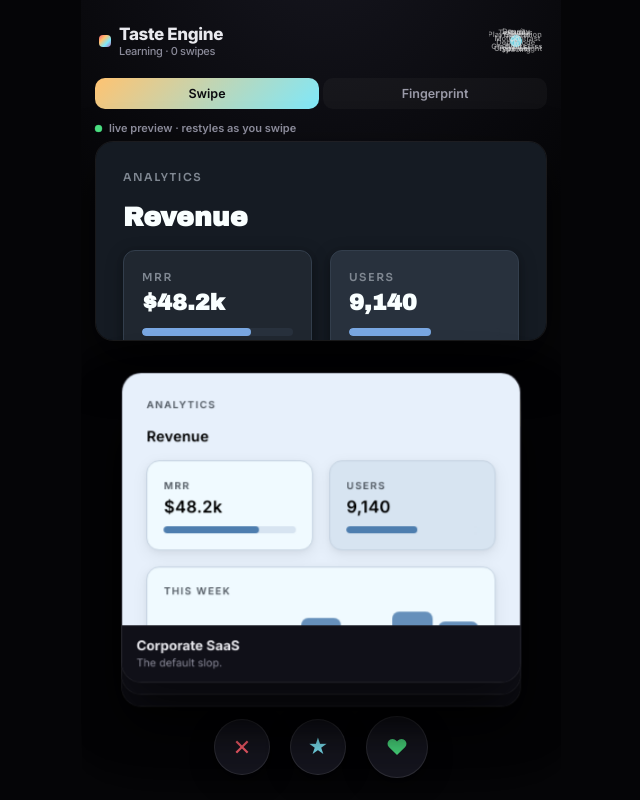
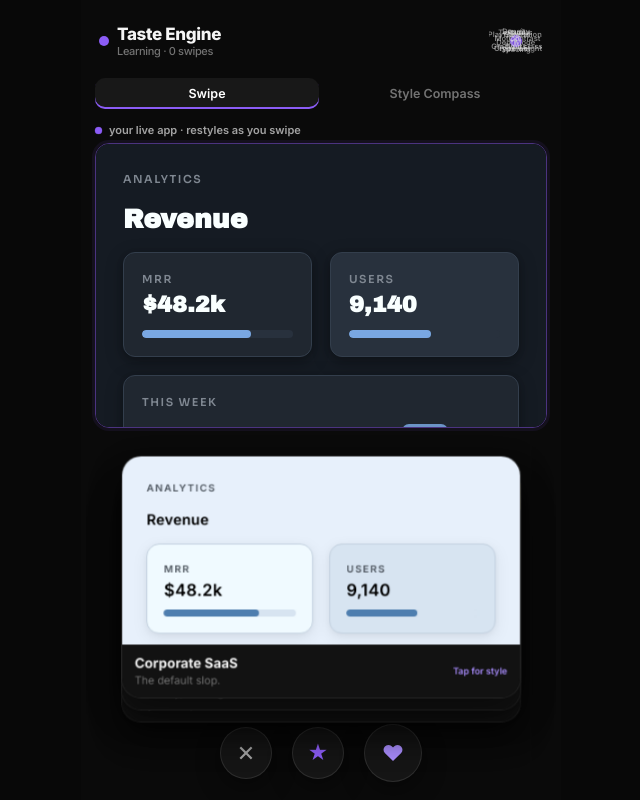
Before and after one commit to lukataylo/high-bar, a React (Vite) app: page / in a window 1280 px wide. Shown: the whole page, without its empty margins (319-959 px from the left). Built offline with nearby package versions, Linux system fonts and the light colour scheme.

Commit message:
refactor: simplify interface and emphasize live preview
Co-authored-by: lukataylo <lukataylo@users.noreply.github.com>

```diff
--- a/src/App.tsx
+++ b/src/App.tsx
@@ -24,7 +24,7 @@ const INSPIRATION = orderedCorpus();
 const VARIANTS_START = 10; // variants begin appearing after ~10 swipes
 const STACK = 3;
 
-type Tab = "swipe" | "fingerprint";
+type Tab = "swipe" | "compass";
 
 export default function App() {
   const [state, setState] = useState<TasteState>(initialState);
@@ -108,10 +108,10 @@ export default function App() {
           Swipe
         </button>
         <button
-          className={`tab${tab === "fingerprint" ? " active" : ""}`}
-          onClick={() => setTab("fingerprint")}
+          className={`tab${tab === "compass" ? " active" : ""}`}
+          onClick={() => setTab("compass")}
         >
-          Fingerprint
+          Style Compass
         </button>
       </div>
 
@@ -119,7 +119,7 @@ export default function App() {
         <div className="swipe-view">
           <div className="mirror-panel">
             <div className="mirror-tag">
-              <span className="mirror-live" /> live preview · restyles as you swipe
+              <span className="mirror-live" /> your live app · restyles as you swipe
             </div>
             <div className="mirror-frame">
               <MockUI tokens={tokens} layout="dashboard" />
--- a/src/app.css
+++ b/src/app.css
@@ -13,7 +13,7 @@
 }
 
 .mirror-panel {
-  padding: 6px 14px 10px;
+  padding: 8px 14px 12px;
 }
 
 .mirror-tag {
@@ -21,7 +21,7 @@
   align-items: center;
   gap: 7px;
   font-size: 11px;
-  color: #8a8a99;
+  color: #a3a3a3;
   font-weight: 600;
   margin-bottom: 6px;
 }
@@ -30,29 +30,29 @@
   width: 7px;
   height: 7px;
   border-radius: 999px;
-  background: #4ade80;
-  box-shadow: 0 0 0 0 rgba(74, 222, 128, 0.6);
+  background: #8b5cf6;
+  box-shadow: 0 0 0 0 rgba(139, 92, 246, 0.5);
   animation: pulse 1.8s infinite;
 }
 
 @keyframes pulse {
   0% {
-    box-shadow: 0 0 0 0 rgba(74, 222, 128, 0.5);
+    box-shadow: 0 0 0 0 rgba(139, 92, 246, 0.45);
   }
   70% {
-    box-shadow: 0 0 0 7px rgba(74, 222, 128, 0);
+    box-shadow: 0 0 0 7px rgba(139, 92, 246, 0);
   }
   100% {
-    box-shadow: 0 0 0 0 rgba(74, 222, 128, 0);
+    box-shadow: 0 0 0 0 rgba(139, 92, 246, 0);
   }
 }
 
 .mirror-frame {
-  height: 200px;
-  border-radius: 18px;
+  height: 285px;
+  border-radius: 14px;
   overflow: hidden;
-  border: 1px solid rgba(255, 255, 255, 0.08);
-  box-shadow: 0 20px 50px rgba(0, 0, 0, 0.5);
+  border: 1px solid rgba(139, 92, 246, 0.5);
+  box-shadow: 0 0 0 3px rgba(139, 92, 246, 0.08);
 }
 
 .mirror-frame .mirror {
@@ -64,7 +64,7 @@
 .deck {
   position: relative;
   flex: 1;
-  margin: 4px 18px 0;
+  margin: 2px 18px 0;
   min-height: 0;
 }
 
@@ -98,9 +98,9 @@
   backface-visibility: hidden;
   border-radius: 22px;
   overflow: hidden;
-  background: #101018;
+  background: #121212;
   border: 1px solid rgba(255, 255, 255, 0.09);
-  box-shadow: 0 24px 60px rgba(0, 0, 0, 0.55);
+  box-shadow: 0 16px 36px rgba(0, 0, 0, 0.45);
   display: flex;
   flex-direction: column;
 }
@@ -120,8 +120,8 @@
   display: flex;
   align-items: center;
   justify-content: space-between;
-  padding: 12px 16px 14px;
-  background: #101018;
+  padding: 10px 14px 12px;
+  background: #121212;
   border-top: 1px solid rgba(255, 255, 255, 0.07);
 }
 
@@ -132,7 +132,7 @@
 
 .card-tagline {
   font-size: 12px;
-  color: #8a8a99;
+  color: #737373;
   margin-top: 2px;
 }
 
@@ -142,13 +142,22 @@
   letter-spacing: 0.08em;
   padding: 4px 8px;
   border-radius: 8px;
-  background: rgba(126, 232, 250, 0.16);
-  color: #7ee8fa;
+  background: rgba(139, 92, 246, 0.16);
+  color: #a78bfa;
+  margin-left: 8px;
 }
 
 .card-badge.off {
-  background: rgba(255, 95, 109, 0.16);
-  color: #ff8b95;
+  background: rgba(255, 255, 255, 0.08);
+  color: #a3a3a3;
+}
+
+.card-tap-hint {
+  margin-left: auto;
+  color: #a78bfa;
+  font-size: 10px;
+  font-weight: 600;
+  white-space: nowrap;
 }
 
 /* swipe stamps */
@@ -166,37 +175,37 @@
 
 .stamp.like {
   right: 20px;
-  color: #4ade80;
-  border-color: #4ade80;
+  color: #a78bfa;
+  border-color: #a78bfa;
   transform: rotate(14deg);
 }
 
 .stamp.pass {
   left: 20px;
-  color: #ff5f6d;
-  border-color: #ff5f6d;
+  color: #e5e5e5;
+  border-color: #e5e5e5;
   transform: rotate(-14deg);
 }
 
 .stamp.super {
   left: 50%;
   transform: translateX(-50%);
-  color: #7ee8fa;
-  border-color: #7ee8fa;
+  color: #8b5cf6;
+  border-color: #8b5cf6;
 }
 
 /* card back */
 .card-back {
   transform: rotateY(180deg);
   padding: 22px 20px;
-  background: linear-gradient(160deg, #14141e, #0b0b12);
+  background: #121212;
 }
 
 .card-back-title {
   font-size: 12px;
   letter-spacing: 0.14em;
   text-transform: uppercase;
-  color: #7ee8fa;
+  color: #a78bfa;
   font-weight: 700;
 }
 
@@ -221,7 +230,7 @@
 
 .teach-label {
   font-size: 12px;
-  color: #8a8a99;
+  color: #737373;
   font-weight: 600;
 }
 
@@ -235,7 +244,7 @@
 .teach-fill {
   display: block;
   height: 100%;
-  background: linear-gradient(90deg, #7ee8fa, #ffc371);
+  background: #8b5cf6;
   border-radius: 999px;
 }
 
@@ -263,17 +272,17 @@
   align-items: center;
   justify-content: center;
   gap: 20px;
-  padding: 16px 0 22px;
+  padding: 12px 0 18px;
 }
 
 .act {
-  width: 56px;
-  height: 56px;
+  width: 52px;
+  height: 52px;
   border-radius: 999px;
   font-size: 22px;
   display: grid;
   place-items: center;
-  background: #16161f;
+  background: #151515;
   border: 1px solid rgba(255, 255, 255, 0.1);
   box-shadow: 0 8px 24px rgba(0, 0, 0, 0.4);
   transition: transform 0.12s ease;
@@ -284,15 +293,15 @@
 }
 
 .act.pass {
-  color: #ff5f6d;
+  color: #a3a3a3;
 }
 .act.like {
-  color: #4ade80;
-  width: 62px;
-  height: 62px;
+  color: #a78bfa;
+  width: 58px;
+  height: 58px;
 }
 .act.super {
-  color: #7ee8fa;
+  color: #8b5cf6;
   font-size: 20px;
 }
 
@@ -314,7 +323,7 @@
   font-size: 11px;
   letter-spacing: 0.16em;
   text-transform: uppercase;
-  color: #7ee8fa;
+  color: #a78bfa;
   font-weight: 700;
 }
 
@@ -323,10 +332,7 @@
   font-weight: 800;
   letter-spacing: -0.02em;
   margin: 6px 0 4px;
-  background: linear-gradient(135deg, #ffc371, #7ee8fa, #b06ab3);
-  -webkit-background-clip: text;
-  background-clip: text;
-  -webkit-text-fill-color: transparent;
+  color: #ffffff;
 }
 
 .fp-meta {
@@ -353,7 +359,7 @@
 
 .fp-type {
   width: 100%;
-  background: #101018;
+  background: #121212;
   border: 1px solid rgba(255, 255, 255, 0.08);
   border-radius: 16px;
   padding: 14px 16px;
@@ -389,9 +395,9 @@
   font-weight: 600;
   padding: 6px 12px;
   border-radius: 999px;
-  background: rgba(255, 195, 113, 0.14);
-  color: #ffc371;
-  border: 1px solid rgba(255, 195, 113, 0.28);
+  background: rgba(139, 92, 246, 0.14);
+  color: #a78bfa;
+  border: 1px solid rgba(139, 92, 246, 0.28);
 }
 
 .fp-generate {
@@ -400,9 +406,9 @@
   border-radius: 16px;
   font-weight: 700;
   font-size: 15px;
-  color: #0b0b0f;
-  background: linear-gradient(135deg, #ffc371, #7ee8fa);
-  box-shadow: 0 12px 30px rgba(126, 232, 250, 0.25);
+  color: #ffffff;
+  background: #7c3aed;
+  box-shadow: none;
 }
 
 .fp-generate code {
@@ -450,7 +456,7 @@
   font-size: 10px;
   letter-spacing: 0.16em;
   text-transform: uppercase;
-  color: #7ee8fa;
+  color: #a78bfa;
   font-weight: 700;
 }
 
@@ -476,7 +482,7 @@
   font-family: "IBM Plex Mono", monospace;
   font-size: 11.5px;
   line-height: 1.55;
-  color: #cfe9ff;
+  color: #e5e5e5;
   white-space: pre-wrap;
   word-break: break-word;
   flex: 1;
@@ -499,8 +505,8 @@
 }
 
 .modal-btn.primary {
-  background: linear-gradient(135deg, #ffc371, #7ee8fa);
-  color: #0b0b0f;
+  background: #7c3aed;
+  color: #ffffff;
 }
 
 .modal-foot {
--- a/src/components/SwipeCard.tsx
+++ b/src/components/SwipeCard.tsx
@@ -28,7 +28,6 @@ export function SwipeCard({ card, isTop, offset, onSwipe }: Props) {
   const superOpacity = useTransform(y, [-SWIPE_UP, -30], [1, 0]);
 
   const [flipped, setFlipped] = useState(false);
-  const [pressTimer, setPressTimer] = useState<number | null>(null);
 
   const layout = card.kind === "inspiration" ? card.layout : "dashboard";
   const tokens = tokensFromTaste(card.attrs, card.hue);
@@ -45,17 +44,6 @@ export function SwipeCard({ card, isTop, offset, onSwipe }: Props) {
     } else {
       x.set(0);
       y.set(0);
-    }
-  }
-
-  function startPress() {
-    const id = window.setTimeout(() => setFlipped((f) => !f), 380);
-    setPressTimer(id);
-  }
-  function endPress() {
-    if (pressTimer) {
-      window.clearTimeout(pressTimer);
-      setPressTimer(null);
     }
   }
 
@@ -81,9 +69,9 @@ export function SwipeCard({ card, isTop, offset, onSwipe }: Props) {
       dragSnapToOrigin
       dragElastic={0.7}
       onDragEnd={handleDragEnd}
-      onPointerDown={startPress}
-      onPointerUp={endPress}
-      onPointerCancel={endPress}
+      onTap={() => {
+        if (isTop) setFlipped((value) => !value);
+      }}
       initial={{ scale: 0.9, opacity: 0 }}
       animate={{ opacity: 1 }}
       exit={{ x: x.get() > 0 ? 400 : x.get() < 0 ? -400 : 0, y: y.get() < -50 ? -500 : 0, opacity: 0 }}
@@ -99,6 +87,7 @@ export function SwipeCard({ card, isTop, offset, onSwipe }: Props) {
               <div className="card-name">{card.name}</div>
               <div className="card-tagline">{card.tagline}</div>
             </div>
+            <span className="card-tap-hint">Tap for style</span>
             {card.kind === "variant" && (
               <span className={`card-badge${card.offTaste ? " off" : ""}`}>
                 {card.offTaste ? "PROBE" : "BRED"}
@@ -138,7 +127,7 @@ export function SwipeCard({ card, isTop, offset, onSwipe }: Props) {
               );
             })}
           </div>
-          <div className="card-back-hint">long-press to flip back</div>
+          <div className="card-back-hint">tap to flip back</div>
         </div>
       </div>
     </motion.div>
--- a/src/components/TasteCard.tsx
+++ b/src/components/TasteCard.tsx
@@ -29,7 +29,7 @@ export function TasteCard({ taste, confidence, tokens, hue, swipeCount, overall,
   return (
     <div className="fingerprint">
       <div className="fp-header">
-        <div className="fp-eyebrow">Your taste fingerprint</div>
+        <div className="fp-eyebrow">Your Style Compass</div>
         <div className="fp-name" style={{ fontFamily: pairing.display }}>
           {name}
         </div>
--- a/src/components/TasteRadar.tsx
+++ b/src/components/TasteRadar.tsx
@@ -8,7 +8,7 @@ interface Props {
 }
 
 // Radar chart of the 14 dimensions. SVG, no chart lib needed.
-export function TasteRadar({ taste, confidence, size = 240, color = "#7ee8fa" }: Props) {
+export function TasteRadar({ taste, confidence, size = 240, color = "#8b5cf6" }: Props) {
   const cx = size / 2;
   const cy = size / 2;
   const r = size / 2 - 34;
@@ -45,7 +45,7 @@ export function TasteRadar({ taste, confidence, size = 240, color = "#7ee8fa" }:
       {DIMENSIONS.map((d, i) => {
         const [px, py] = point(i, r * Math.max(0.04, taste[d.key]));
         const locked = confidence && confidence[d.key] > 0.66;
-        return <circle key={d.key} cx={px} cy={py} r={locked ? 4 : 2.5} fill={locked ? "#ffc371" : color} />;
+        return <circle key={d.key} cx={px} cy={py} r={locked ? 4 : 2.5} fill={locked ? "#c4b5fd" : color} />;
       })}
       {DIMENSIONS.map((d, i) => {
         const [lx, ly] = point(i, r + 16);
--- a/src/index.css
+++ b/src/index.css
@@ -13,8 +13,8 @@ body,
 
 body {
   font-family: "Inter", system-ui, -apple-system, sans-serif;
-  background: #050507;
-  color: #e9e9ee;
+  background: #080808;
+  color: #f5f5f5;
   -webkit-font-smoothing: antialiased;
   overscroll-behavior: none;
   touch-action: manipulation;
@@ -39,7 +39,7 @@ button {
   display: flex;
   flex-direction: column;
   overflow: hidden;
-  background: radial-gradient(120% 80% at 50% -10%, #16161f 0%, #050507 60%);
+  background: #0a0a0a;
 }
 
 .topbar {
@@ -60,15 +60,15 @@ button {
 }
 
 .brand-dot {
-  width: 12px;
-  height: 12px;
-  border-radius: 4px;
-  background: linear-gradient(135deg, #ff5f6d, #ffc371, #7ee8fa, #b06ab3);
+  width: 10px;
+  height: 10px;
+  border-radius: 999px;
+  background: #8b5cf6;
 }
 
 .brand-sub {
   font-size: 11px;
-  color: #8a8a99;
+  color: #737373;
   font-weight: 500;
 }
 
@@ -84,14 +84,15 @@ button {
   border-radius: 10px;
   font-size: 12.5px;
   font-weight: 600;
-  color: #9a9aa8;
-  background: rgba(255, 255, 255, 0.03);
+  color: #737373;
+  background: transparent;
   transition: background 0.15s, color 0.15s;
 }
 
 .tab.active {
-  color: #0b0b0f;
-  background: linear-gradient(135deg, #ffc371, #7ee8fa);
+  color: #ffffff;
+  background: #181818;
+  box-shadow: inset 0 -2px #8b5cf6;
 }
 
 /* ---- Mirror surface: the only thing the taste tokens restyle ---- */
```
